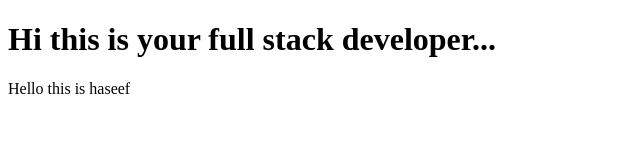
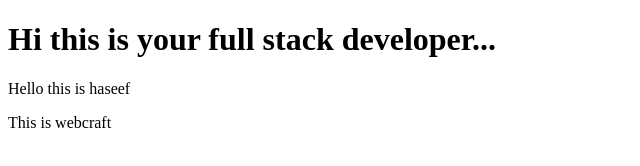
Before and after one commit to HaseefMuhammed/gitpt3, a plain HTML site: page index.html in a window 1280 px wide. Shown: the whole page, without its empty margins (0-640 px from the left). Drawn offline with Linux system fonts and the light colour scheme.

Commit message:
conflict fixed

```diff
--- a/index.html
+++ b/index.html
@@ -9,5 +9,6 @@
 
 <h1>Hi this is your full stack developer...</h1>
 <p>Hello this is haseef</p>
+<p>This is webcraft</p>
 </body>
 </html>
```
